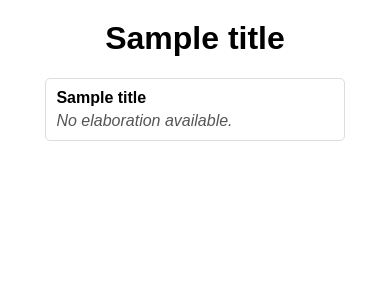
After one commit to A2Pro/BayHacks24, a Flask app: template templates/progress_map.html in a window 390 px wide. The commit adds this page. Shown: the top 300 px of the page. Run offline with Flask 3, Linux system fonts and the light colour scheme; the template is opened without the code that fills it: most values are stand-ins (such as "Sample title", 1, 10 or a date in 2020).

Commit message:
pushed funny changes

```diff
--- a/app.py
+++ b/app.py
@@ -5,6 +5,10 @@ from dotenv import load_dotenv
 import os
 from functools import wraps
 import random
+from geturls import geturls
+from openai import OpenAI
+from scrapedata import scrape_data
+import time
 
 load_dotenv()
 
@@ -14,6 +18,7 @@ db = client["Accounts"]
 userinfo = db["Users"]
 logindb = db["Login"]
 app = Flask(__name__)
+openAIClient = OpenAI(api_key = os.getenv("OPENAI_API_KEY"))
 
 app.secret_key= "3405gorfejiu84tgfnje2i30rf9joed23rifu90ehoirj49getb8fvu7yd8h3ut4oig9tebifv8dwc7ey80h3ut4og5itu9b0evfdc"
 
@@ -29,7 +34,18 @@ def login_required(f):
         return f(*args, **kwargs)
     return decorated_function
 
-
+def ask_gpt(prompt):
+    completion = openAIClient.chat.completions.create(
+    model="gpt-4o-mini",
+    messages=[
+        {"role": "system", "content": "Answer the following question to the best of your ability. Put no text before and after the answer, just provide the answer."},
+        {
+            "role": "user",
+            "content": prompt
+        }
+    ]
+    )
+    return(completion.choices[0].message.content)
 
 def gen_random_id():
     rand_id = random.randint(1, 10000)
@@ -81,18 +97,60 @@ def login():
             return render_template("error.html")
     return render_template("login.html", error=None)
 
-@app.route("/search", methods = ["POST", "GET"])
+@app.route("/search", methods=["POST", "GET"])
 @login_required
 def search():
     if request.method == "POST":
-     query = request.form.get('query')
-     additional = request.form.get('additional')
-     if query:
+        query = request.form.get('query')
+        if query:
+            symptoms = []
+            titles = []
+            urls = geturls(query)
+            if not urls:
+                return "No results found.", 404
 
-     else:
-      return 'No query provided', 400
+            search_results = []
+            for url in urls:
+                response, title = scrape_data(url)
+                symptom_str = ask_gpt("I have a following page. There will be some header text, IGNORE it. What I want you to do is gather up symptoms from the page, then put them in this format. NO TEXT BEFORE OR AFTER THE ANSWER, JUST THE ANSWER. Here's the format: | Symptom | Symptom | Symptom |... Here's the page:  "+ response)
+                symptom_list = [s.strip() for s in symptom_str.split('|') if s.strip()]
+                search_results.append({"url": url, "title": title, "symptoms": symptom_list})
+
+            return render_template("search_results.html", search_results=search_results)
+        else:
+            return 'No query provided', 400
     else:
         return render_template("index.html")
 
+
+@app.route("/scrape/<path:url>")
+@login_required
+def scrape_and_process(url):
+    modified_url = url.replace("symptoms-causes", "diagnosis-treatment")
+
+    response, realtitle = scrape_data(modified_url)
+
+    def ask_for_titles():
+        title_str = ask_gpt("I have a following page. There will be some header text, IGNORE it. What I want you to do is gather up the steps to recovery from the page, then put them in this format. Each step should be listed with a title. NO TEXT BEFORE OR AFTER THE ANSWER, JUST THE ANSWER. Here's the format: | Step1 Title | Step2 Title |... Here's the page: " + response)
+
+        titles = []
+        for title in title_str.split('|'):
+            if title.strip():
+                titles.append({"title": title.strip()})
+        return titles
+
+    titles = ask_for_titles()
+    while not titles or len(titles) == 0:
+        print("No titles found, retrying...")
+        titles = ask_for_titles()
+
+    elaborations = []
+    for title in titles:
+        elaboration = ask_gpt(f"So here I have a step to recovering from an injury. Here's the step: {title['title']} and here's the injury: {realtitle}. Can you give me a 1-2 sentence elaboration on what exactly to do here?")
+        elaborations.append(elaboration)
+
+    return render_template("progress_map.html", title=realtitle, titles=titles, elaborations=elaborations)
+
+
 if __name__ == "__main__":
     app.run(host='0.0.0.0', port=3945, debug = True)
--- a/templates/index.html
+++ b/templates/index.html
@@ -3,12 +3,12 @@
 <head>
     <meta charset="UTF-8">
     <meta name="viewport" content="width=device-width, initial-scale=1.0">
-    <title>What Happened?</title>
+    <title>Search</title>
     <script src="https://cdn.tailwindcss.com"></script>
 </head>
 <body class="bg-green-50 flex items-center justify-center min-h-screen">
     <div class="w-full max-w-md">
-        <h1 class="text-3xl font-bold mb-8 text-center text-green-700">What happened?</h1>
+        <h1 class="text-3xl font-bold mb-8 text-center text-green-700">Enter the part of the body that is injured / in pain:</h1>
         <form action="/search" method="post" class="space-y-4">
             <div class="relative">
                 <input type="text" name="query" id="search" required
@@ -24,7 +24,7 @@
                 </button>
             </div>
             <div>
-                <label for="additional" class="block text-sm font-medium text-gray-700 mb-2">Anything else?</label>
+                <label for="additional" class="block text-sm font-medium text-gray-700 mb-2">Additional info</label>
                 <textarea id="additional" name="additional" rows="3"
                           class="w-full p-3 text-sm border-2 border-green-300 rounded-md shadow-sm focus:border-green-500 focus:ring focus:ring-green-200"
                           placeholder="Add any additional information..."></textarea>
--- /dev/null
+++ b/templates/progress_map.html
@@ -0,0 +1,61 @@
+<!DOCTYPE html>
+<html lang="en">
+<head>
+    <meta charset="UTF-8">
+    <meta name="viewport" content="width=device-width, initial-scale=1.0">
+    <title>{{ title }}</title>
+    <style>
+        body {
+            font-family: Arial, sans-serif;
+        }
+        .container {
+            width: 80%;
+            margin: 0 auto;
+        }
+        h1 {
+            text-align: center;
+            margin-top: 20px;
+        }
+        .steps {
+            margin: 20px 0;
+        }
+        .step {
+            border: 1px solid #ddd;
+            padding: 10px;
+            margin-bottom: 10px;
+            border-radius: 5px;
+        }
+        .step-title {
+            font-weight: bold;
+        }
+        .step-elaboration {
+            margin-top: 5px;
+            font-style: italic;
+            color: #555;
+        }
+    </style>
+</head>
+<body>
+    <div class="container">
+        <h1>{{ title }}</h1>
+        <div class="steps">
+            {% if titles %}
+                {% for i in range(titles|length) %}
+                    <div class="step">
+                        <div class="step-title">{{ titles[i].title }}</div>
+                        <div class="step-elaboration">
+                            {% if elaborations[i] %}
+                                {{ elaborations[i] }}
+                            {% else %}
+                                No elaboration available.
+                            {% endif %}
+                        </div>
+                    </div>
+                {% endfor %}
+            {% else %}
+                <p>No steps found.</p>
+            {% endif %}
+        </div>
+    </div>
+</body>
+</html>
```
Also changed, not shown: geturls.py (added, +34 -0 lines), scrapeclinicaltrials.py (deleted, +0 -8 lines), scrapedata.py (added, +32 -0 lines), templates/search_results.html (added, +50 -0 lines), README.md, 1 other file.
